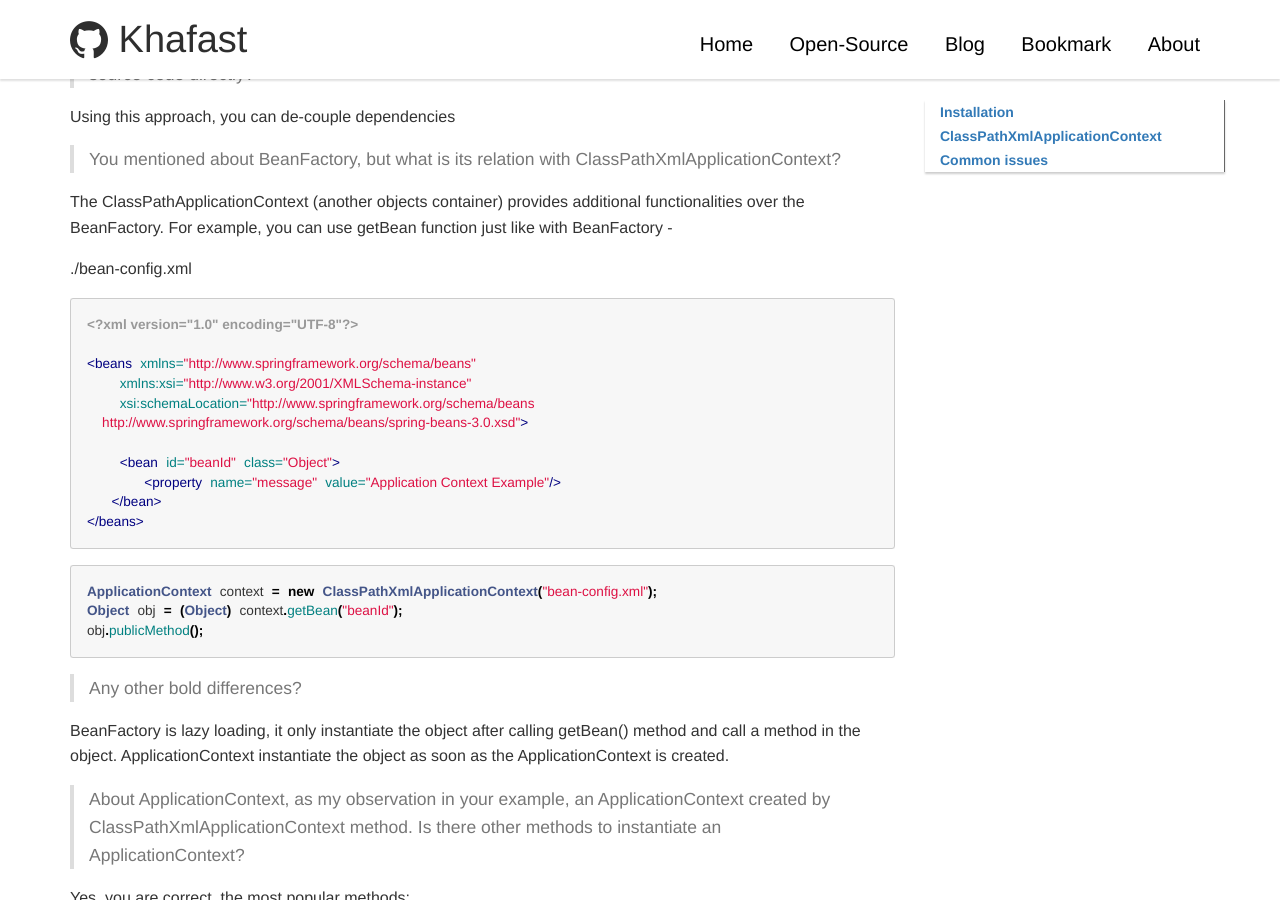
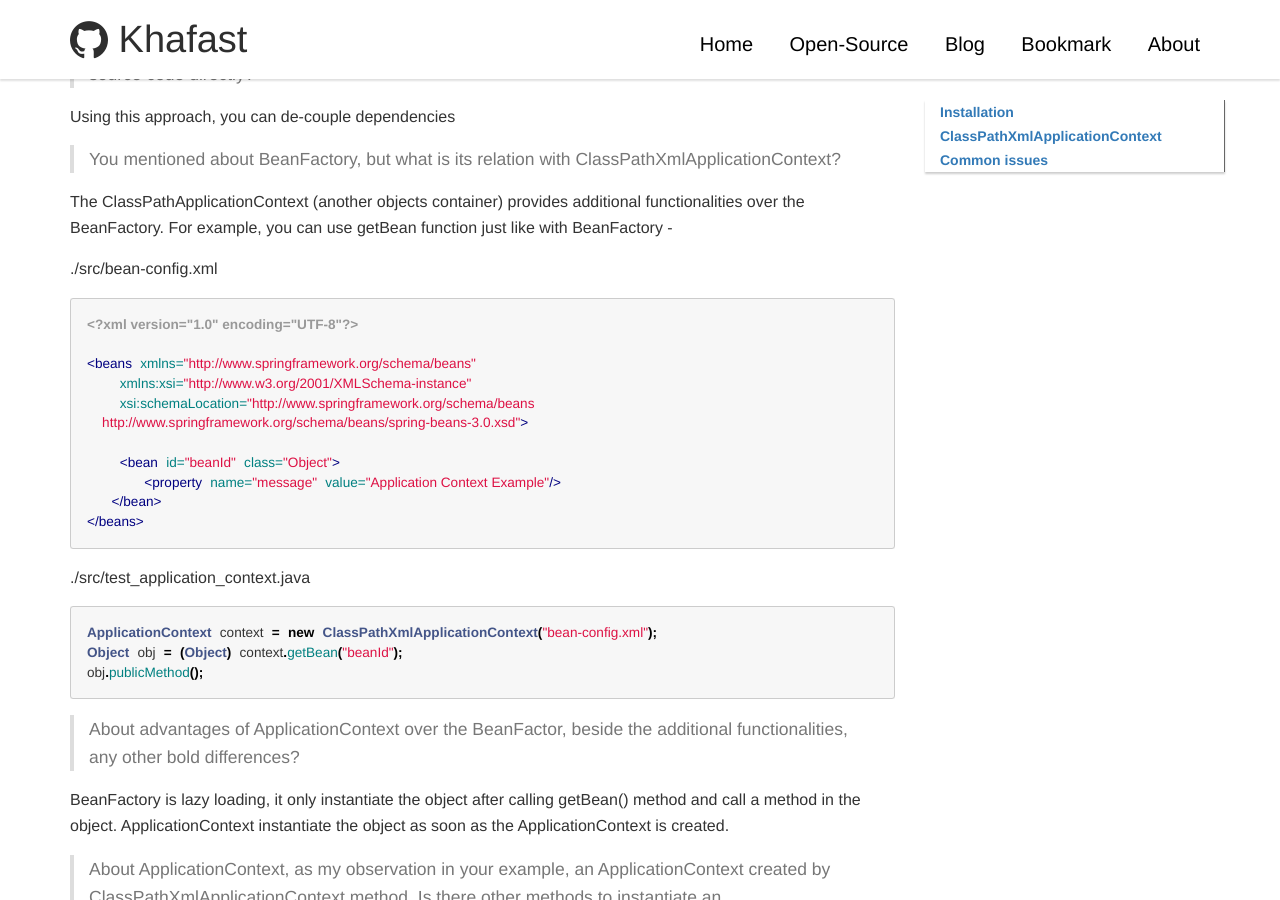
Before and after one commit to khafast/khafast.github.io, a Jekyll site: the page built from _posts/2018/2018-12-22-Overview-Java-Spring-MVC.md, in a window 1280 px wide and 900 px high, scrolled down 880 px. Built offline with Jekyll 4.4.1, drawn with Linux system fonts in a browser that asks for light colours; our own code applies the rules of GitHub Pages for plain Markdown files; comment, search, counter and statistics services are not loaded.

Commit message:
_posts/2018/2018-12-22-Overview-Java-Spring-MVC.md updated from https://stackedit.io/

````diff
--- a/_posts/2018/2018-12-22-Overview-Java-Spring-MVC.md
+++ b/_posts/2018/2018-12-22-Overview-Java-Spring-MVC.md
@@ -21,7 +21,7 @@ Using this approach, you can de-couple dependencies
 
 The ClassPathApplicationContext (another objects container) provides additional functionalities over the BeanFactory. For example, you can use getBean function just like with BeanFactory -
 
-./bean-config.xml
+./src/bean-config.xml
 ``` xml
 <?xml version="1.0" encoding="UTF-8"?>
 
@@ -35,12 +35,14 @@ The ClassPathApplicationContext (another objects container) provides additional
    </bean>
 </beans>
 ```
+./src/test_application_context.java
 ``` java
 ApplicationContext context = new ClassPathXmlApplicationContext("bean-config.xml");
 Object obj = (Object) context.getBean("beanId");
 obj.publicMethod();
 ```
-> Any other bold differences?
+
+> About advantages of ApplicationContext over the BeanFactor, beside the additional functionalities, any other bold differences?
 
 BeanFactory is lazy loading, it only instantiate the object after calling getBean() method and call a method in the object.
 ApplicationContext instantiate the object as soon as the ApplicationContext is created.
````
Also changed, not shown: other parts of _posts/2018/2018-12-22-Overview-Java-Spring-MVC.md (+2 -2 lines).
